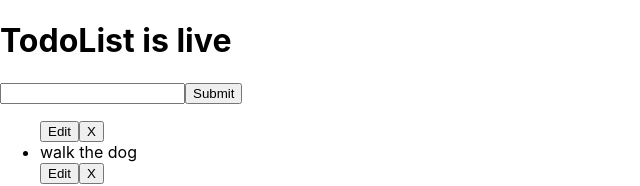
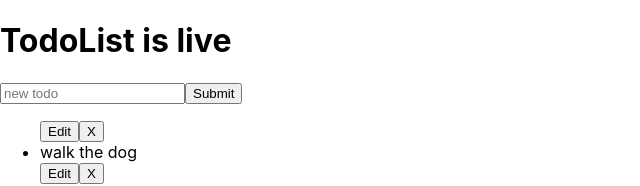
Before and after one commit to SanchitYadav2005/React_js_, a React (Create React App) app in the folder todo_exercise/: page / in a window 1280 px wide. Shown: the top 186 px of the page, without its empty margins (0-640 px from the left). Built offline with nearby package versions, Linux system fonts and the light colour scheme.

Commit message:
all thins are working fine tasks are not adding in a line thats also working

```diff
--- a/todo_exercise/src/TodoForm.js
+++ b/todo_exercise/src/TodoForm.js
@@ -4,7 +4,7 @@ import React, {Component} from 'react';
 class TodoForm extends Component{
     constructor(props){
         super(props);
-        this.state = {work: ""}
+        this.state = {task: ""}
         this.handleChange = this.handleChange.bind(this)
         this.handleSubmit = this.handleSubmit.bind(this)
     }
@@ -15,19 +15,20 @@ class TodoForm extends Component{
     }
     handleSubmit(e){
         e.preventDefault();
-        const newWork = [...this.state.work]
-        this.props.addWork(newWork);
+        this.props.createTodo(this.state);
         this.setState({
-            work: ""
+            task: ""
         })
     }
     render(){
         return(
             <form onSubmit={this.handleSubmit}>
                 <input
-                    value={this.state.work}
-                    name='work'
+                    value={this.state.task}
+                    name='task'
                     onChange={this.handleChange}
+                    placeholder='new todo'
+                    id='task'
                 />
                 <button>Submit</button>
             </form>
--- a/todo_exercise/src/TodoList.js
+++ b/todo_exercise/src/TodoList.js
@@ -11,19 +11,19 @@ class TodoList extends Component{
         }
         this.create = this.create.bind(this)
     }
-    create(newWork){
+    create(newTodos){
         this.setState({
-            work: [...this.state.work, newWork]
+            todos: [...this.state.todos, newTodos]
         })
     }
     render(){
         const todos = this.state.todos.map(todo=>(
-            <Todo task={todo.task}/>
+           <Todo task={todo.task}/>
         ))
         return(
             <div>
                 <h1>TodoList is live</h1>
-                <TodoForm addWork={this.create}/>
+                <TodoForm createTodo={this.create}/>
                 <ul>
                     {todos}
                 </ul>
```
